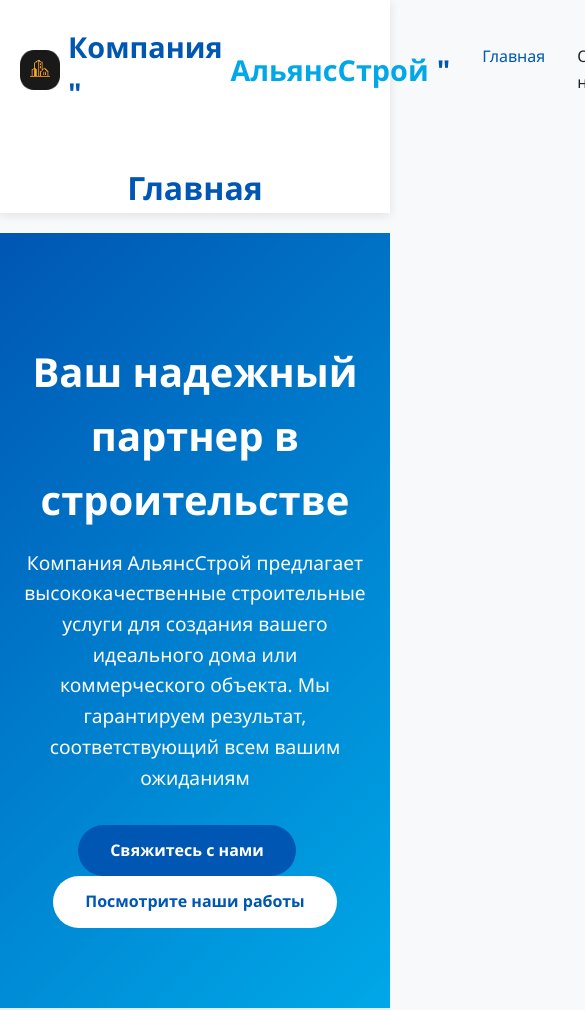
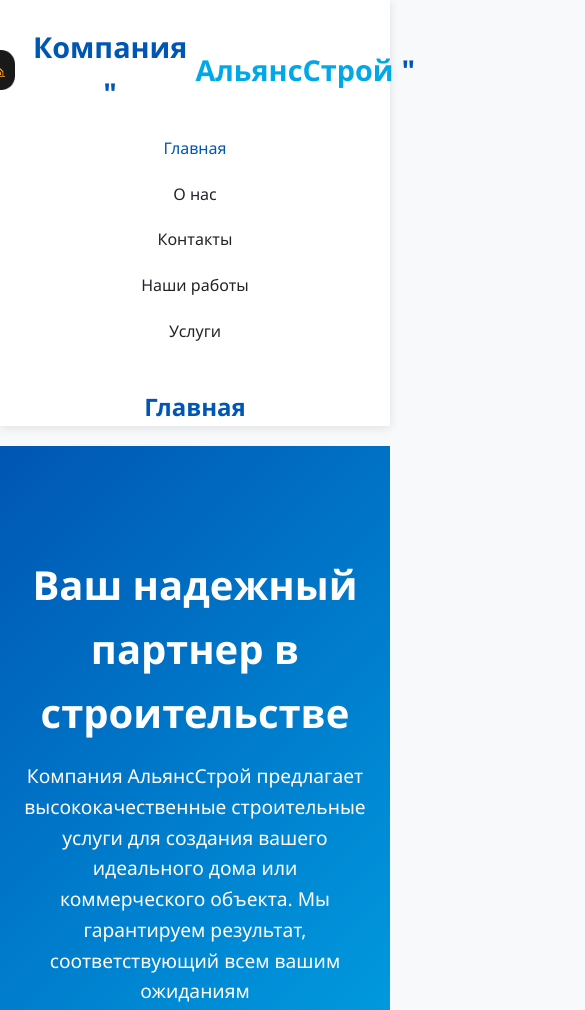
Before and after one commit to DmitrGl/firm-website, a plain HTML site: page index.html in a window 390 px wide. Shown: the top 1010 px of the page, 585 px wide, since content can reach past the window. Drawn offline with nearby package versions, Linux system fonts and the light colour scheme.

Commit message:
mobile bugfix

```diff
--- a/css/style.css
+++ b/css/style.css
@@ -1001,6 +1001,42 @@ footer {
   .project-image {
     height: 200px;
   }
+
+  header .container {
+        padding: 0 15px;
+    }
+
+    nav {
+        flex-direction: column;
+        text-align: center;
+    }
+
+    .logo {
+        display: flex;
+        justify-content: center;
+        align-items: center;
+        margin-bottom: 15px;
+    }
+
+    .logo img {
+        margin-right: 10px;
+    }
+
+    .menu {
+        flex-direction: column;
+        padding: 0;
+        gap: 10px;
+    }
+
+    .menu .item {
+        margin: 5px 0;
+    }
+
+    .section-title {
+        text-align: center;
+        font-size: 1.5rem;
+        margin-top: 15px;
+    }
 }
 
 @media (max-width: 600px) {
```
Also changed, not shown: sitemap.xml (+7 -7 lines).
